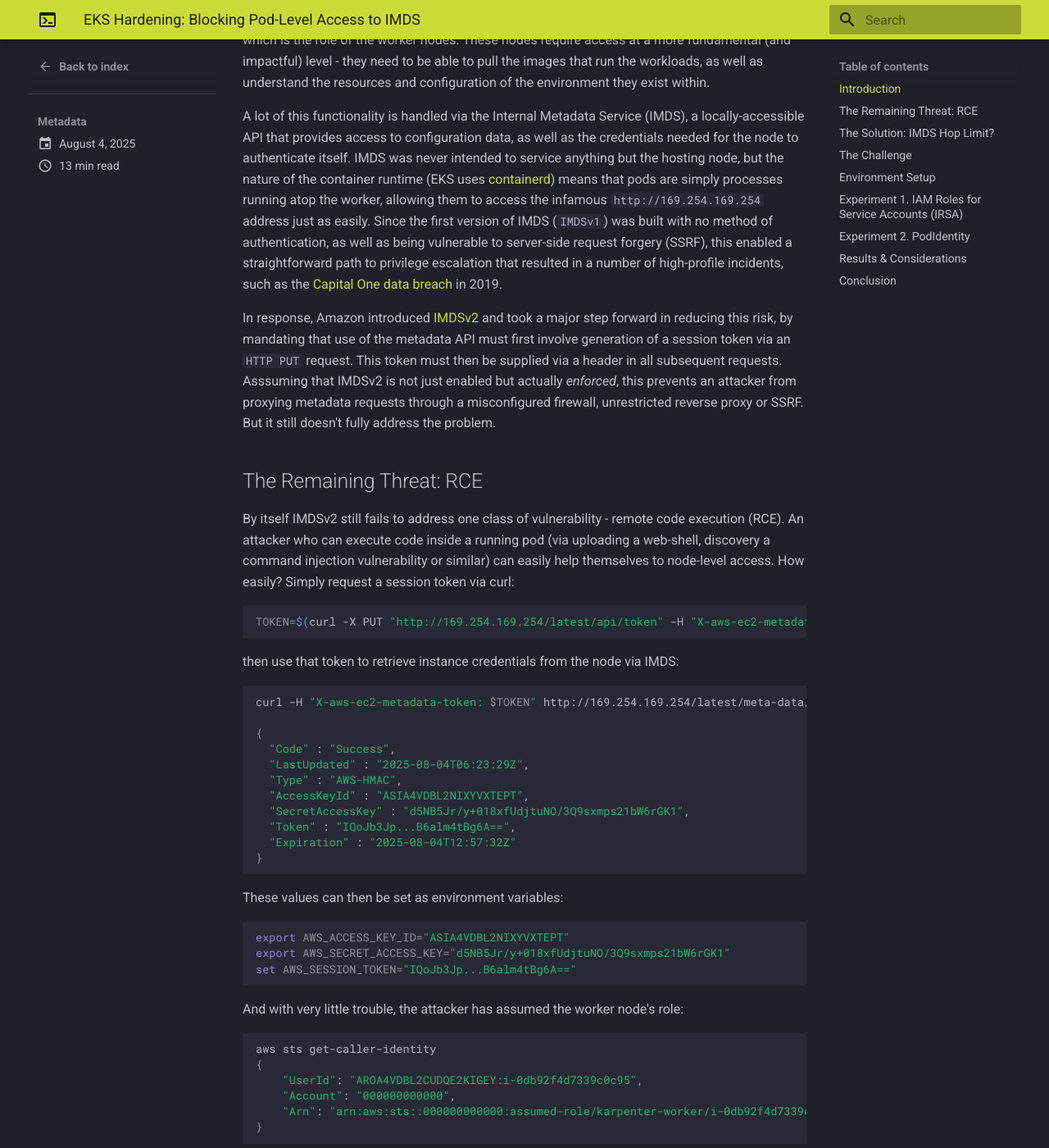
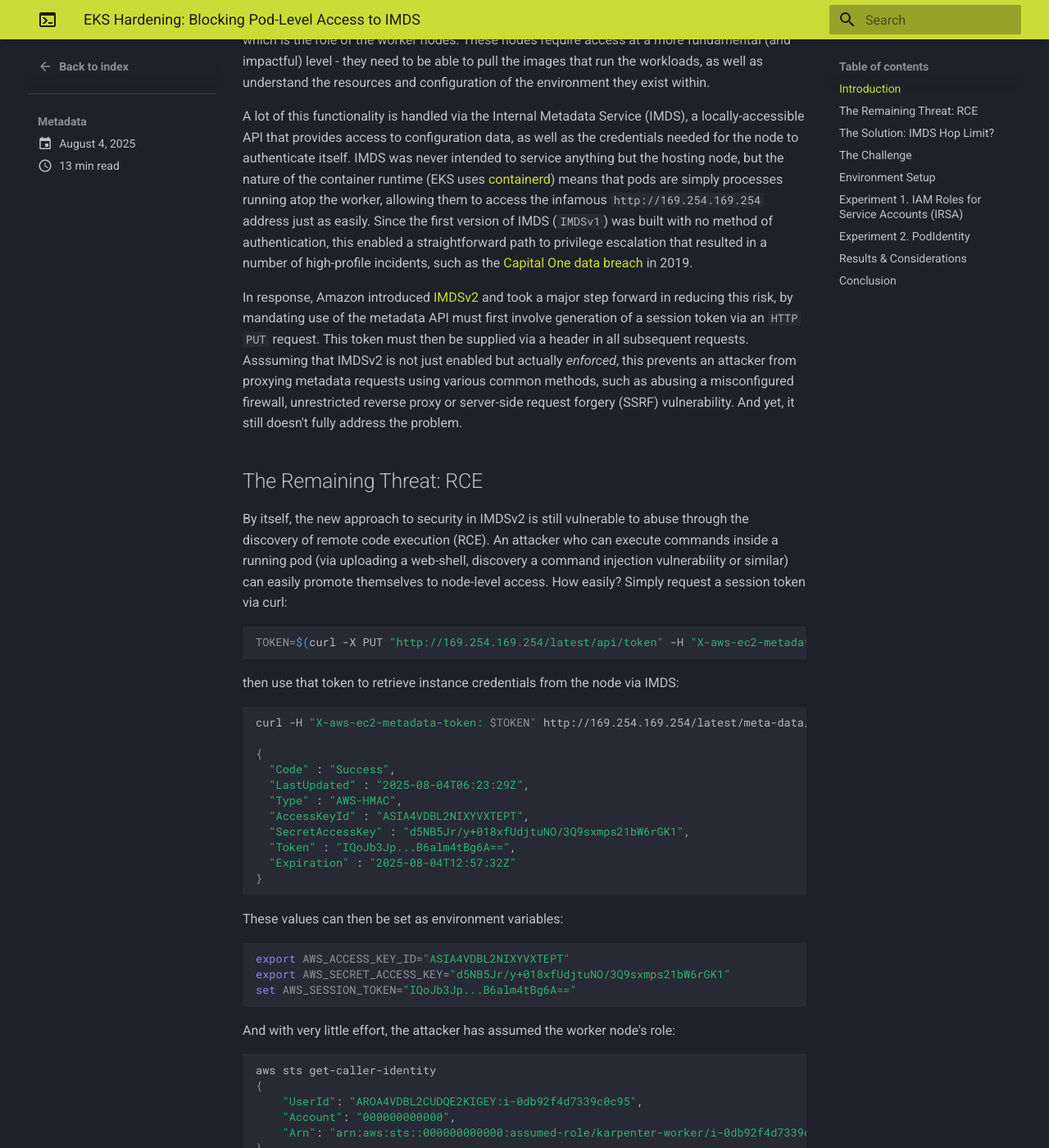
Before and after one commit to terryf82/terryf82.github.io, an MkDocs documentation site: the page built from docs/blog/posts/eks-hardening-disabling-pod-access-to-imds.md, in a window 1280 px wide and 1400 px high, scrolled down 599 px. Shown: the whole window at 82% size. Built offline with MkDocs 1.6.1 and Material for MkDocs 9.7.7, drawn with Linux system fonts in a browser that asks for light colours.

Commit message:
eks rewrites

````diff
--- a/docs/blog/posts/eks-hardening-disabling-pod-access-to-imds.md
+++ b/docs/blog/posts/eks-hardening-disabling-pod-access-to-imds.md
@@ -20,12 +20,12 @@
 
 The situation isn't helped by the fact that, within a kubernetes cluster, not all players are equal. Pods may only need basic permissions to perform their specific task (pulling messages from SQS, writing files to S3 etc.) but something has to provide the resources for those pods to run on, which is the role of the worker nodes. These nodes require access at a more fundamental (and impactful) level - they need to be able to pull the images that run the workloads, as well as understand the resources and configuration of the environment they exist within.
 
-A lot of this functionality is handled via the Internal Metadata Service (IMDS), a locally-accessible API that provides access to configuration data, as well as the credentials needed for the node to authenticate itself. IMDS was never intended to service anything but the hosting node, but the nature of the container runtime (EKS uses [containerd](https://containerd.io/)) means that pods are simply processes running atop the worker, allowing them to access the infamous `http://169.254.169.254` address just as easily. Since the first version of IMDS (`IMDSv1`) was built with no method of authentication, as well as being vulnerable to server-side request forgery (SSRF), this enabled a straightforward path to privilege escalation that resulted in a number of high-profile incidents, such as the [Capital One data breach](https://dl.acm.org/doi/full/10.1145/3546068) in 2019.
+A lot of this functionality is handled via the Internal Metadata Service (IMDS), a locally-accessible API that provides access to configuration data, as well as the credentials needed for the node to authenticate itself. IMDS was never intended to service anything but the hosting node, but the nature of the container runtime (EKS uses [containerd](https://containerd.io/)) means that pods are simply processes running atop the worker, allowing them to access the infamous `http://169.254.169.254` address just as easily. Since the first version of IMDS (`IMDSv1`) was built with no method of authentication, this enabled a straightforward path to privilege escalation that resulted in a number of high-profile incidents, such as the [Capital One data breach](https://dl.acm.org/doi/full/10.1145/3546068) in 2019.
 
-In response, Amazon introduced [IMDSv2](https://docs.aws.amazon.com/AWSEC2/latest/UserGuide/configuring-instance-metadata-service.html) and took a major step forward in reducing this risk, by mandating that use of the metadata API must first involve generation of a session token via an `HTTP PUT` request. This token must then be supplied via a header in all subsequent requests. Asssuming that IMDSv2 is not just enabled but actually *enforced*, this prevents an attacker from proxying metadata requests through a misconfigured firewall, unrestricted reverse proxy or SSRF. But it still doesn't fully address the problem.
+In response, Amazon introduced [IMDSv2](https://docs.aws.amazon.com/AWSEC2/latest/UserGuide/configuring-instance-metadata-service.html) and took a major step forward in reducing this risk, by mandating use of the metadata API must first involve generation of a session token via an `HTTP PUT` request. This token must then be supplied via a header in all subsequent requests. Asssuming that IMDSv2 is not just enabled but actually *enforced*, this prevents an attacker from proxying metadata requests using various common methods, such as abusing a misconfigured firewall, unrestricted reverse proxy or server-side request forgery (SSRF) vulnerability. And yet, it still doesn't fully address the problem.
 
 ## The Remaining Threat: RCE
-By itself IMDSv2 still fails to address one class of vulnerability - remote code execution (RCE). An attacker who can execute code inside a running pod (via uploading a web-shell, discovery a command injection vulnerability  or similar) can easily help themselves to node-level access. How easily?  Simply request a session token via curl:
+By itself, the new approach to security in IMDSv2 is still vulnerable to abuse through the discovery of remote code execution (RCE). An attacker who can execute commands inside a running pod (via uploading a web-shell, discovery a command injection vulnerability or similar) can easily promote themselves to node-level access. How easily? Simply request a session token via curl:
 
 ```sh
 TOKEN=$(curl -X PUT "http://169.254.169.254/latest/api/token" -H "X-aws-ec2-metadata-token-ttl-seconds: 21600" -s)
@@ -54,7 +54,7 @@
 set AWS_SESSION_TOKEN="IQoJb3Jp...B6alm4tBg6A=="
 ```
 
-And with very little trouble, the attacker has assumed the worker node's role:
+And with very little effort, the attacker has assumed the worker node's role:
 ```sh
 aws sts get-caller-identity
 {
````
